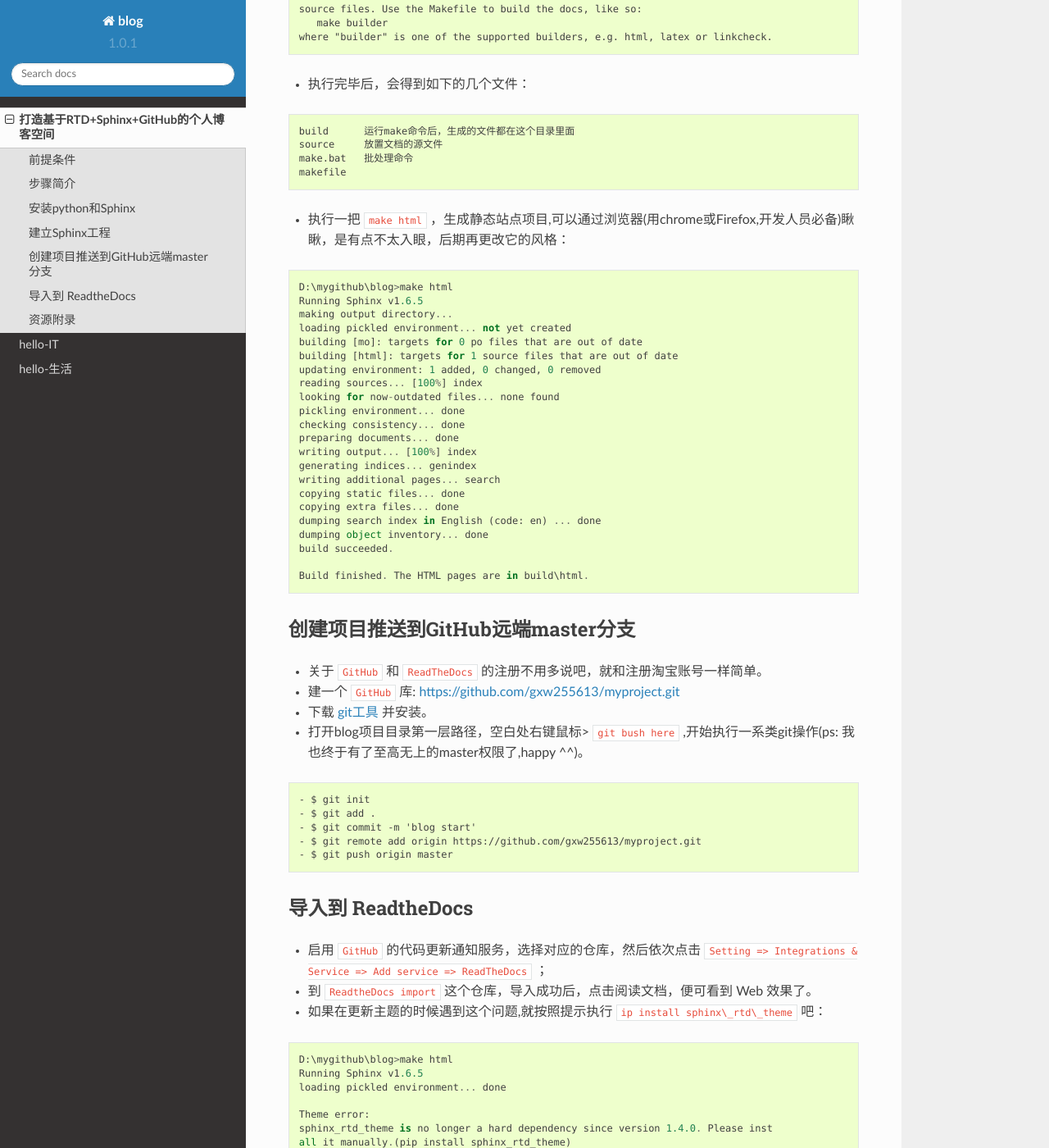
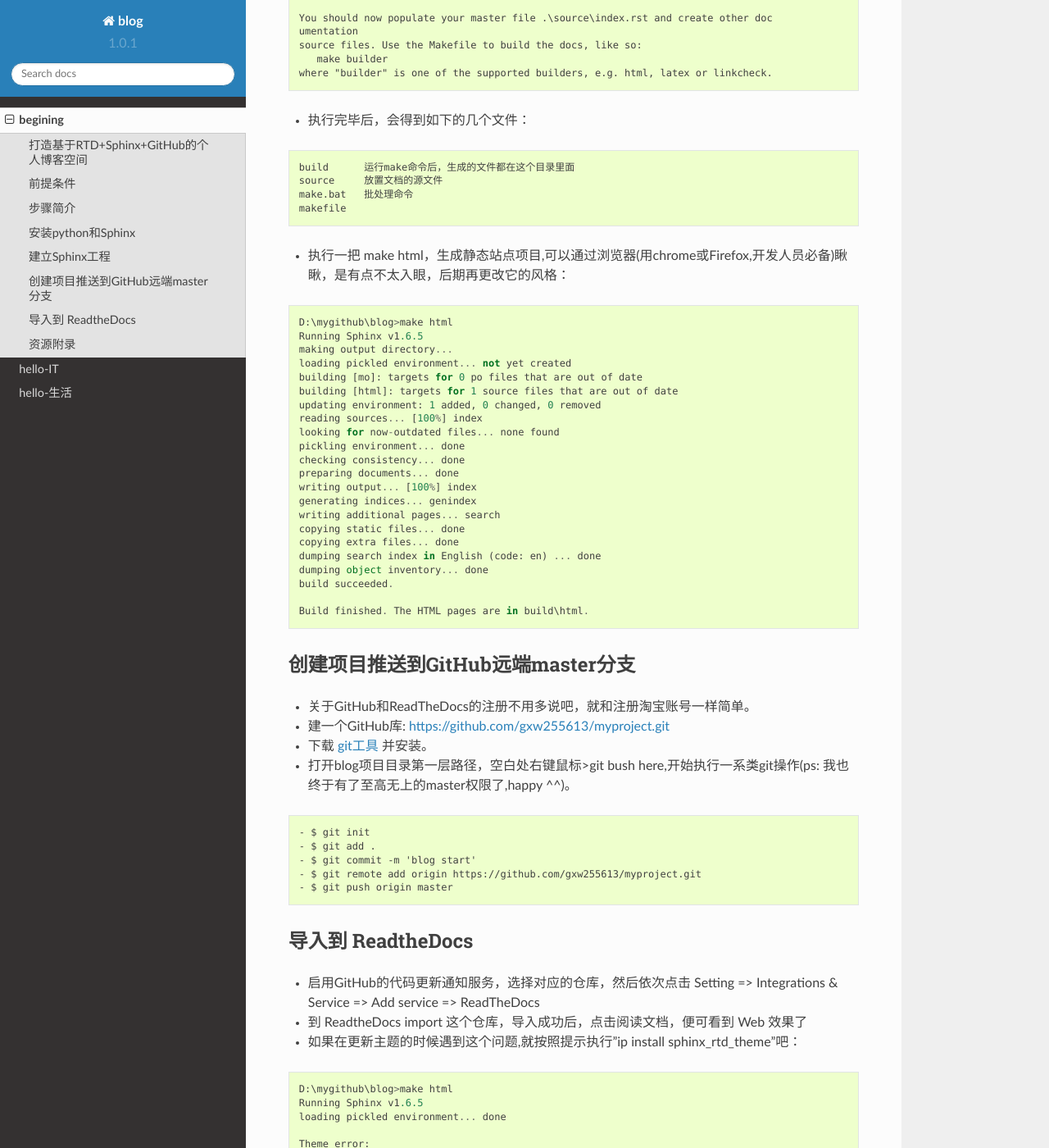
Before and after one commit to boykait/myproject, a Sphinx documentation site: the page built from source/introduce/install.rst, in a window 1280 px wide and 1400 px high, scrolled down 2852 px. Shown: the whole window at 82% size. Built offline with Sphinx 7.4.7 and the Read the Docs theme 2.0.0, drawn with Linux system fonts in a browser that asks for light colours; some of the changed text lies outside the part shown.

Commit message:
提交安装步骤

```diff
--- a/source/introduce/install.rst
+++ b/source/introduce/install.rst
@@ -1,5 +1,9 @@
+begining
+=======================================
+
 打造基于RTD+Sphinx+GitHub的个人博客空间
-=======================================
+---------------------------------------
+
 .. note::
 
 	目的，之前国内的CSDN博客网站上写过一些篇不痛不痒的技术文章，后来没了兴致，主要是觉得该网站内容太多显得太繁杂且充斥着各种广告，想找一个比较简洁的地方记录点东西，经过一番度娘，找到了这个比较好的方案，记录一下，大家有需要也可以做参考。
@@ -7,20 +11,20 @@
 前提条件
 --------
 
- - ``git`` 基本操作
+ - git基本操作
  - ``reStructuredText`` 语法
  - 最重要的是要有一台电脑(一般配置即可)
 
 步骤简介
 --------
 
- - 申请 ``RTD`` 和 ``GitHub`` 账号
- - 下载并安装 ``Python3+`` (推荐用3.5或3.6吧，自带pip安装数据源)
+ - 申请RTD和GitHub账号
+ - 下载并安装Python3+(推荐用3.5或3.6吧，自带pip安装数据源)
 
 安装python和Sphinx
 ------------------
 
-- ``python`` 软件比较好安装，除了要将其 ``add to classpath`` 外，其他一路默认即可，安装好后，使用 ``cmd`` 下执行 ``python`` 命令查看安装结果：
+- python软件比较好安装，除了要将其add to classpath外，其他一路默认即可，安装好后，使用cmd下执行python命令查看安装结果：
 
 ::
 
@@ -29,7 +33,7 @@
 	D64)] on win32
 	Type "help", "copyright", "credits" or "license" for more information.
 
-- 安装好 ``python`` 后，进行 ``Sphinx`` 的安装，过程也很简单，执行命令 ``easy_install -U Sphinx``，一般不出意外，十分钟左右安装成功。
+- 安装好python后，进行Sphinx的安装，过程也很简单，执行命令“easy_install -U Sphinx”，一般不出意外，十分钟左右安装成功。
 
 ::
 
@@ -55,7 +59,7 @@
 建立Sphinx工程
 --------------
 
-- 使用 ``sphinx`` 自带的配置工具 ``sphinx-quickstart`` ，我提前创建的目录 ``D:\mygithub\blog`` ,具体详细配置大家随意，满足自己需求即可:
+- 使用sphinx自带的配置工具sphinx-quickstart，我提前创建的目录 D:\mygithub\blog,具体详细配置大家随意，满足自己需求即可:
 
 ::
 
@@ -159,7 +163,7 @@
 	makefile
 
 
-- 执行一把 ``make html`` ，生成静态站点项目,可以通过浏览器(用chrome或Firefox,开发人员必备)瞅瞅，是有点不太入眼，后期再更改它的风格：
+- 执行一把 make html，生成静态站点项目,可以通过浏览器(用chrome或Firefox,开发人员必备)瞅瞅，是有点不太入眼，后期再更改它的风格：
 
 ::
 
@@ -207,10 +211,10 @@
 导入到 ReadtheDocs
 ------------------
 
-- 启用 ``GitHub`` 的代码更新通知服务，选择对应的仓库，然后依次点击 ``Setting => Integrations & Service => Add service => ReadTheDocs`` ；
-- 到 ``ReadtheDocs import`` 这个仓库，导入成功后，点击阅读文档，便可看到 Web 效果了。
+- 启用GitHub的代码更新通知服务，选择对应的仓库，然后依次点击 Setting => Integrations & Service => Add service => ReadTheDocs
+- 到 ReadtheDocs import 这个仓库，导入成功后，点击阅读文档，便可看到 Web 效果了
 
-- 如果在更新主题的时候遇到这个问题,就按照提示执行 ``ip install sphinx\_rtd\_theme`` 吧：
+- 如果在更新主题的时候遇到这个问题,就按照提示执行"ip install sphinx\_rtd\_theme"吧：
 
 ::
 
```
Also changed, not shown: other parts of source/introduce/install.rst (+7 -3 lines), 9 other files.
